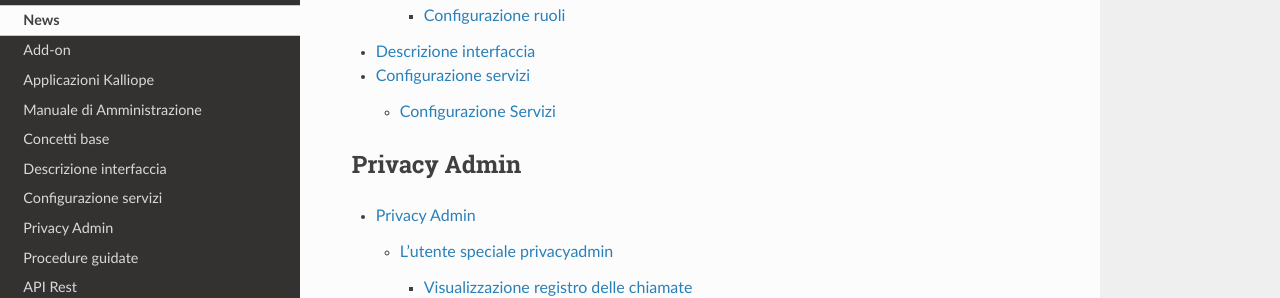
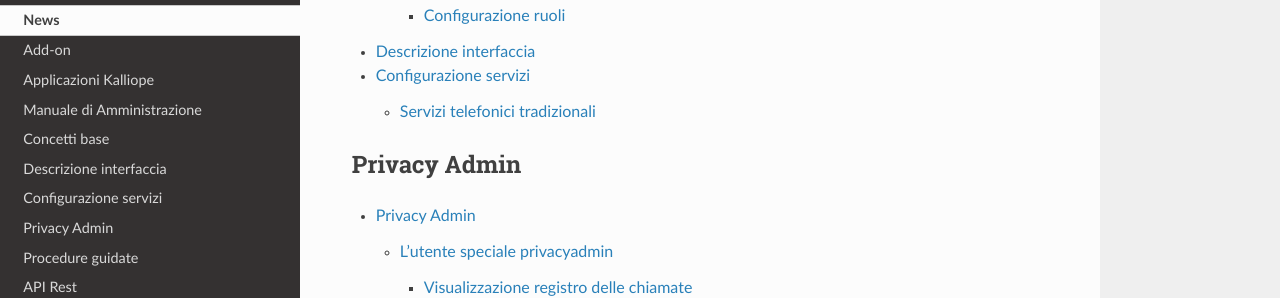
Before and after one commit to mirianatroccoli/KalliopeDoc-it, a Sphinx documentation site: the page built from docs/source/index.rst, in a window 1280 px wide and 900 px high, scrolled down 3213 px. Shown: the part 156-454 px from the top of the window. Built offline with Sphinx 7.4.7 and the Read the Docs theme 2.0.0, drawn with Linux system fonts in a browser that asks for light colours; pages that are not in the unit, such as notebooks, are missing from menus.

Commit message:
Update Configurazione Servizi.rst

```diff
--- a/docs/source/Manuale di Amministrazione/Configurazione Servizi.rst
+++ b/docs/source/Manuale di Amministrazione/Configurazione Servizi.rst
@@ -1,5 +1,4 @@
-
-Configurazione Servizi
+Servizi telefonici tradizionali
 =====
 
 prova
```
